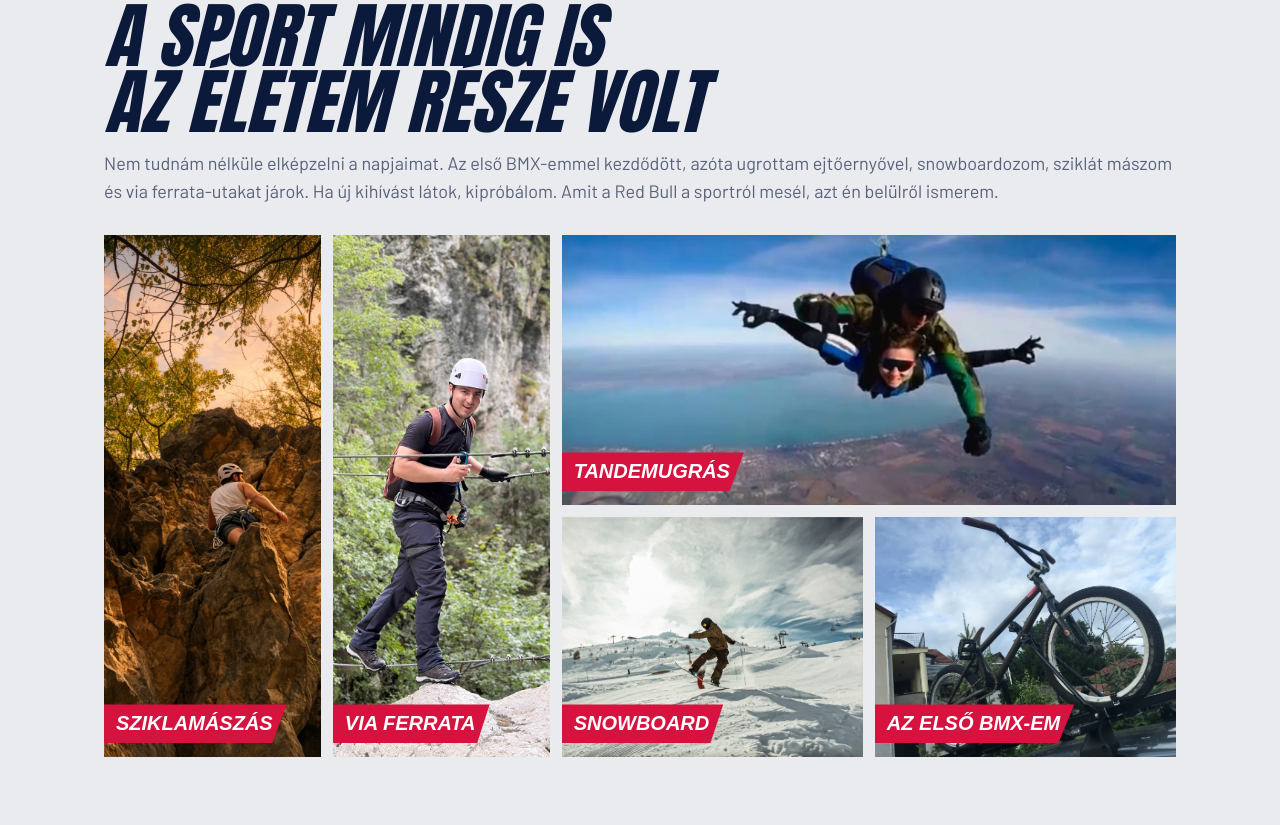
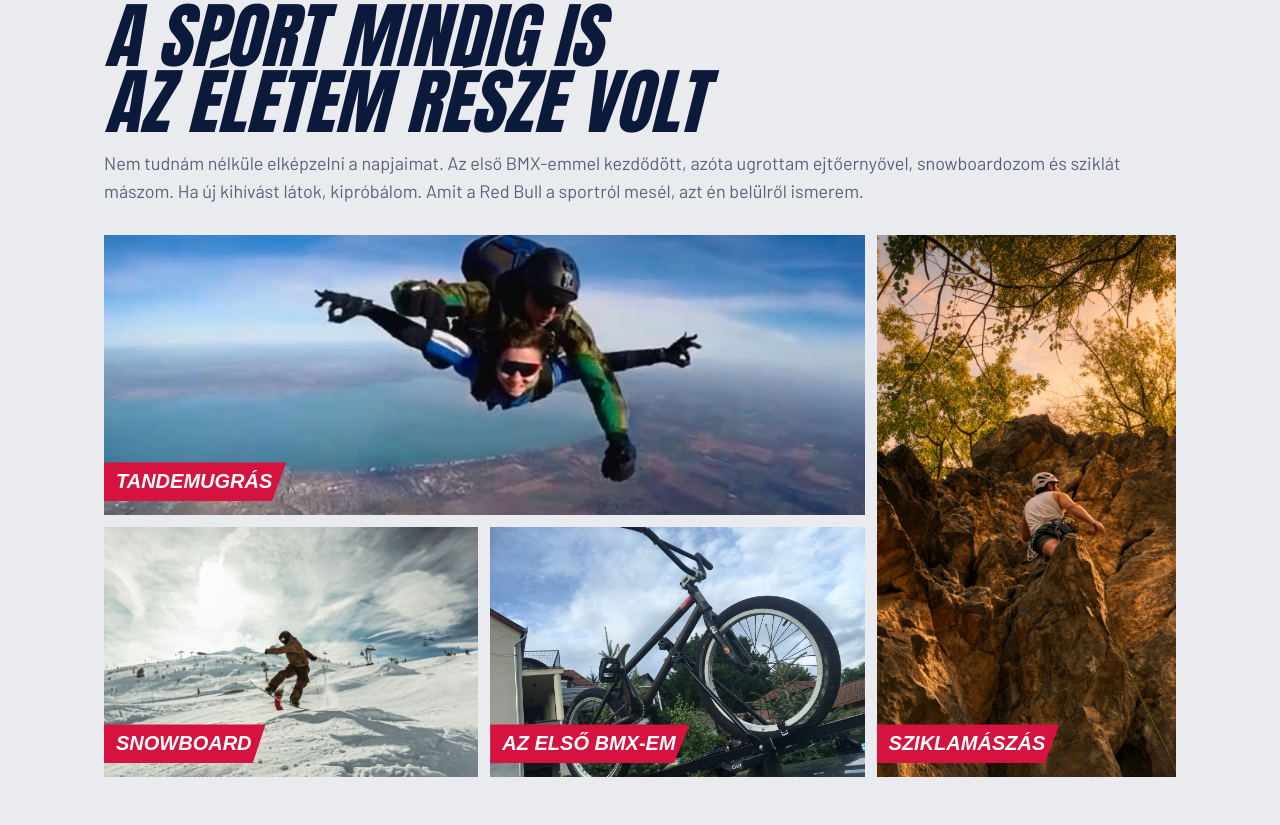
Before and after one commit to velkeiotto/ottovelkei-portfolio, a plain HTML site: page redbull.html in a window 1280 px wide. Shown: the part 3815-4640 px from the top of the page. Drawn offline with Linux system fonts and the light colour scheme; a web font is replaced by a local one.

Commit message:
Red Bull-oldal: via ferrata kivéve
Co-Authored-By: Claude Opus 5.5 <noreply@anthropic.com>

```diff
--- a/redbull.html
+++ b/redbull.html
@@ -104,16 +104,14 @@
   .film .meta b { display: block; font-size: 18px; margin-top: 2px; }
   .film .meta span { font-size: 14px; color: var(--mute); }
 
-  .sport { display: grid; grid-template-columns: .72fr .72fr 1fr 1fr; grid-template-rows: 270px 240px; gap: 12px; margin-top: 30px; }
+  .sport { display: grid; grid-template-columns: 1fr 1fr .8fr; grid-template-rows: 280px 250px; gap: 12px; margin-top: 30px; }
   .sport figure { position: relative; overflow: hidden; background: var(--navy); }
   .sport img { position: absolute; inset: 0; width: 100%; height: 100%; object-fit: cover; transition: transform .4s; }
   .sport figure:hover img { transform: scale(1.04); }
-  .sport .s2 { grid-column: 1; grid-row: 1 / 3; }
-  .sport .s5 { grid-column: 2; grid-row: 1 / 3; }
-  .sport .s5 img { object-position: 45% 30%; }
-  .sport .s1 { grid-column: 3 / 5; grid-row: 1; }
-  .sport .s3 { grid-column: 3; grid-row: 2; }
-  .sport .s4 { grid-column: 4; grid-row: 2; }
+  .sport .s1 { grid-column: 1 / 3; grid-row: 1; }
+  .sport .s2 { grid-column: 3; grid-row: 1 / 3; }
+  .sport .s3 { grid-column: 1; grid-row: 2; }
+  .sport .s4 { grid-column: 2; grid-row: 2; }
   .sport .s4 img { object-position: center 40%; }
   .sport figcaption { position: absolute; left: 0; bottom: 14px; background: var(--red); color: #fff; font-family: 'Barlow Condensed', sans-serif; font-style: italic; font-weight: 900; font-size: 20px; text-transform: uppercase; padding: 4px 14px 4px 12px; clip-path: polygon(0 0, 100% 0, 92% 100%, 0 100%); }
   /* miért */
@@ -157,11 +155,10 @@
     .case .big { flex-wrap: wrap; gap: 18px; }
     .reels { grid-template-columns: repeat(4, 1fr); }
     .sport { grid-template-columns: 1fr 1fr; grid-template-rows: 200px 160px 300px; }
-    .sport .s5 { grid-column: 2; grid-row: 3; }
     .sport .s1 { grid-column: 1 / 3; grid-row: 1; }
     .sport .s3 { grid-column: 1; grid-row: 2; }
     .sport .s4 { grid-column: 2; grid-row: 2; }
-    .sport .s2 { grid-column: 1; grid-row: 3; }
+    .sport .s2 { grid-column: 1 / 3; grid-row: 3; }
     .learn { grid-template-columns: 1fr; }
     section.block { padding-top: 64px; }
   }
@@ -295,13 +292,12 @@
   <div class="wrap">
     <div class="eyebrow">Nem csak munka</div>
     <h2 class="disp">A sport mindig is<br>az életem része volt</h2>
-    <p class="intro">Nem tudnám nélküle elképzelni a napjaimat. Az első BMX-emmel kezdődött, azóta ugrottam ejtőernyővel, snowboardozom, sziklát mászom és via ferrata-utakat járok. Ha új kihívást látok, kipróbálom. Amit a Red Bull a sportról mesél, azt én belülről ismerem.</p>
+    <p class="intro">Nem tudnám nélküle elképzelni a napjaimat. Az első BMX-emmel kezdődött, azóta ugrottam ejtőernyővel, snowboardozom és sziklát mászom. Ha új kihívást látok, kipróbálom. Amit a Red Bull a sportról mesél, azt én belülről ismerem.</p>
     <div class="sport">
       <figure class="s1"><img src="img/sport/ejtoernyo.jpg" alt="Velkei Ottó tandem ejtőernyős ugrás közben" loading="lazy"><figcaption>Tandemugrás</figcaption></figure>
       <figure class="s2"><img src="img/sport/maszas.jpg" alt="Velkei Ottó sziklamászás közben" loading="lazy"><figcaption>Sziklamászás</figcaption></figure>
       <figure class="s3"><img src="img/sport/snowboard.jpg" alt="Velkei Ottó snowboardozás közben" loading="lazy"><figcaption>Snowboard</figcaption></figure>
       <figure class="s4"><img src="img/sport/bmx.jpg" alt="Velkei Ottó első BMX-e" loading="lazy"><figcaption>Az első BMX-em</figcaption></figure>
-      <figure class="s5"><img src="img/sport/viaferrata.jpg" alt="Velkei Ottó via ferrata-úton" loading="lazy"><figcaption>Via ferrata</figcaption></figure>
     </div>
   </div>
 </section>
```
Also changed, not shown: img/sport/viaferrata.jpg (deleted).
